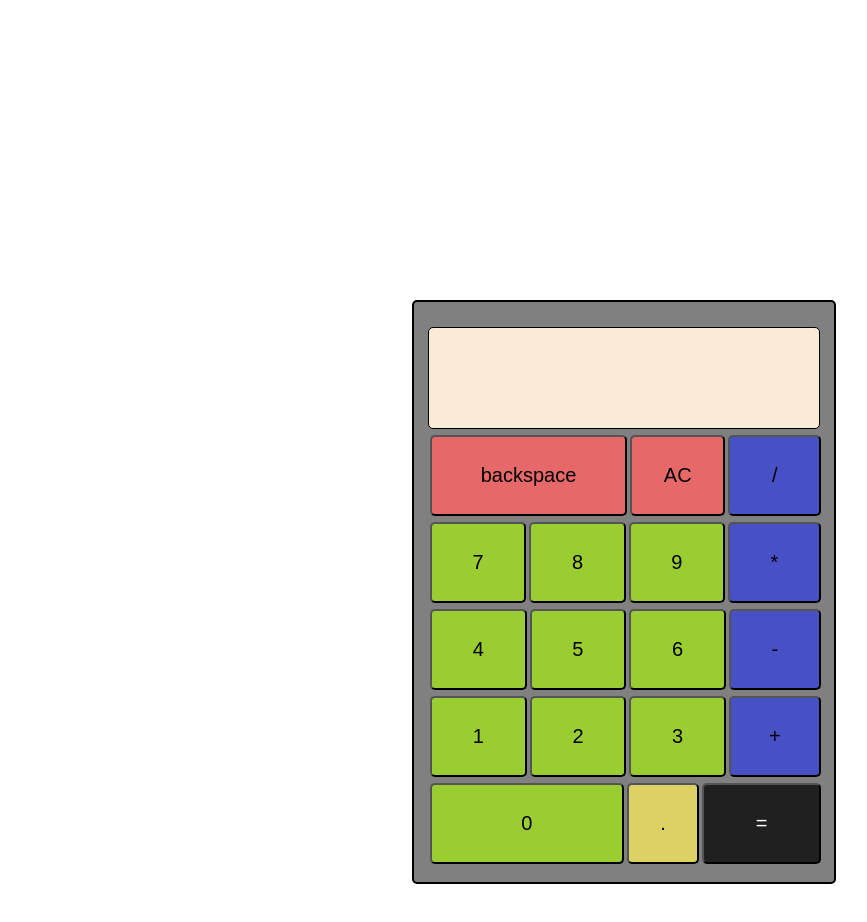
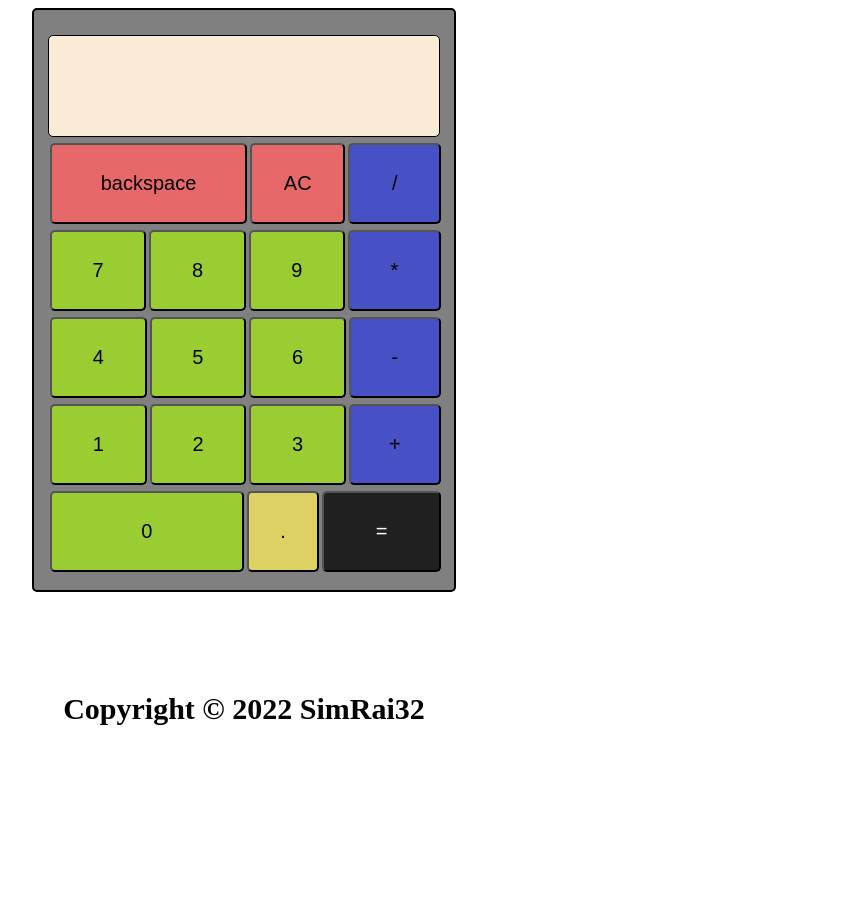
Before and after one commit to SimRai32/Foundations-Calculator, a plain HTML site: page index.html in a window 1280 px wide. Shown: the whole page, without its empty margins (396-1263 px from the left). After the commit the page ends 800 px from the top, so only its background shows below. Drawn offline with Linux system fonts and the light colour scheme.

Commit message:
added copyright

```diff
--- a/index.html
+++ b/index.html
@@ -49,7 +49,7 @@
         </div>
     </div>
 
-
+    <div class="signature">Copyright © 2022 SimRai32</div>
 
 </body>
 </html>
--- a/styles.css
+++ b/styles.css
@@ -1,3 +1,9 @@
+body{
+    display: flex;
+    flex-direction: column;
+    align-items: center;
+    justify-content: center;
+}
 .container{
     display: flex;
     flex-direction: column;
@@ -5,7 +11,7 @@
     padding:10px;
     height:560px;
     width: 400px;
-    margin: 300px 800px;
+    margin-bottom: 100px;
     border:2px black solid;
     border-radius: 5px;
 }
@@ -105,3 +111,8 @@ button{
 .row4 .operation{
     flex-grow: 0.9;
 }
+
+body .signature{
+    font-size: 30px;
+    font-weight: bolder;
+}
```
